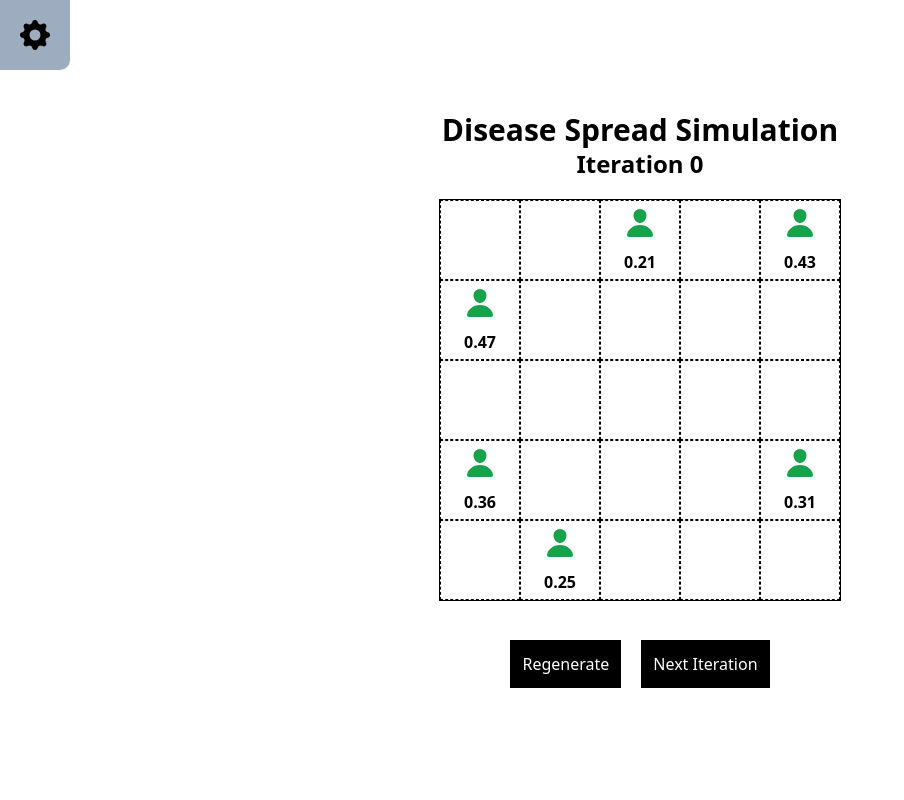
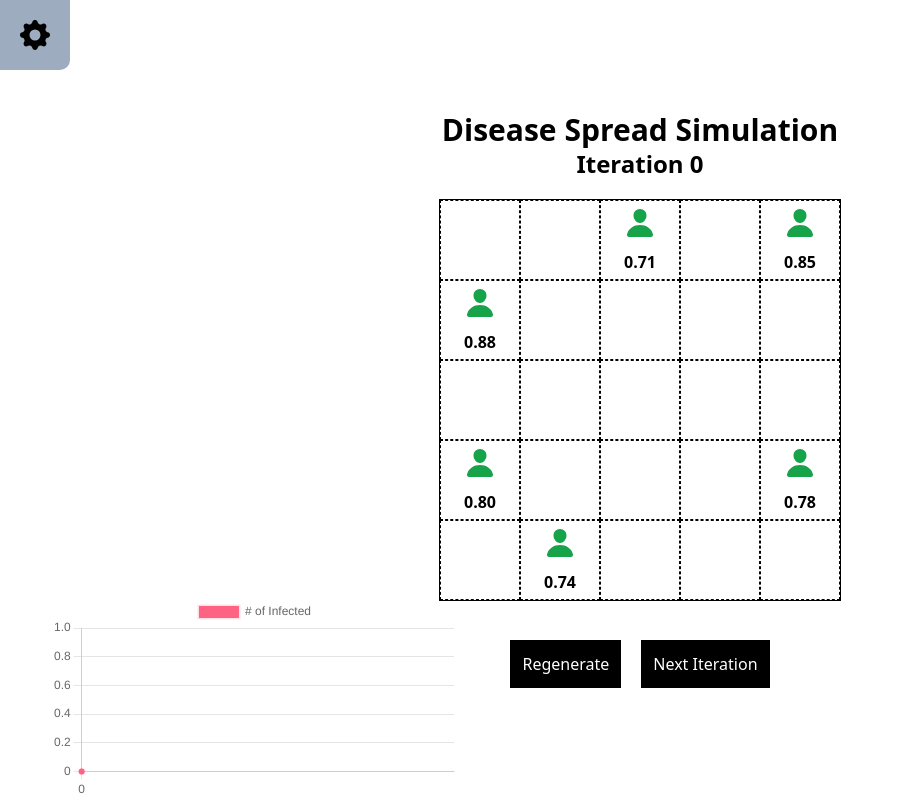
Before and after one commit to ahmadzakiakmal/Pandemic-Spread-Simulation, a Next.js app: page / in a window 1280 px wide. Shown: the whole page, without its empty margins (0-904 px from the left). Built offline with nearby package versions, Linux system fonts and the light colour scheme.

Commit message:
feat: add chart display

```diff
--- a/src/pages/index.jsx
+++ b/src/pages/index.jsx
@@ -2,6 +2,10 @@ import Image from "next/image";
 import { useEffect, useState } from "react";
 import { IoPerson } from "react-icons/io5";
 import { BsFillGearFill } from "react-icons/bs";
+import { Chart as ChartJS } from "chart.js";
+import { registerables } from "chart.js";
+import { Line } from "react-chartjs-2";
+ChartJS.register(...registerables);
 
 function Cell({ value, showVisuals, i, j, durability }) {
   return (
@@ -120,6 +124,37 @@ function Settings({
   );
 }
 
+function LineChart({ infectedArray }) {
+  const data = {
+    labels: infectedArray.map((_, i) => i),
+    datasets: [
+      {
+        label: "# of Infected",
+        data: infectedArray,
+        fill: false,
+        backgroundColor: "rgb(255, 99, 132)",
+        borderColor: "rgba(255, 99, 132, 0.2)",
+        tension: 0.1,
+        fill: true,
+        cubicInterpolationMode: "monotone",
+      },
+    ],
+  };
+
+  const options = {
+    scales: {
+      y: {
+        beginAtZero: true,
+      },
+    },
+  };
+  return (
+    <div className="w-[80%] h-[50%] mx-auto">
+      <Line data={data} options={options} />
+    </div>
+  );
+}
+
 export default function Home() {
   // * Setup Grid
   const [rows, setRows] = useState(5);
@@ -129,20 +164,22 @@ export default function Home() {
 
   // * Other Parameters
   // ? Rasio orang dengan total grid / Kepadatan populasi di area - Dimodelkan dengan probabilitas adanya orang dalam tiap cell
-  const [populationDensity, setPopulationDensity] = useState(.5);
+  const [populationDensity, setPopulationDensity] = useState(0.5);
   // ? Rasio orang yang terinfeksi dengan total orang - Dimodelkan dengan probabilitas pembawa penyakit pada awal simulasi
-  const [infectedRate, setInfectedRate] = useState(.01);
+  const [infectedRate, setInfectedRate] = useState(0.01);
   // ? Ukuran seberapa menular penyakit - Dimodelkan dengan probability menularkan ke orang sekitar
-  const [infectionProbability, setInfectionProbability] = useState(.9);
+  const [infectionProbability, setInfectionProbability] = useState(0.55);
   // ? Nilai maximum & minimum durability - Memodelkan tingkat kesehatan di wilayah yang disimulasikan
-  const [maxDurability, setMaxDurability] = useState(.5);
-  const [minDurability, setMinDurability] = useState(.2);
+  const [maxDurability, setMaxDurability] = useState(0.9);
+  const [minDurability, setMinDurability] = useState(0.7);
   // ? Iterasi waktu
   const [iteration, setIteration] = useState(0);
 
   // * Variables for Visual Needs
   const [showVisuals, setShowVisuals] = useState(true);
   const [showSettings, setShowSettings] = useState(false);
+  // ? Variables for simulation results
+  const [infectedArray, setInfectedArray] = useState([0]);
 
   // * Utility Variables
   const [refresh, setRefresh] = useState(false);
@@ -150,6 +187,7 @@ export default function Home() {
   // * Populate Grid
   useEffect(() => {
     setIteration(0);
+    setInfectedArray([0]);
     const newGrid = [];
     for (let i = 0; i < cols; i++) {
       const row = [];
@@ -159,7 +197,8 @@ export default function Home() {
         let durability = 0;
         if (randomNumber < populationDensity) {
           const randomNumber2 = Math.random();
-          const randomNumber3 = Math.random() * (maxDurability - minDurability) + minDurability;
+          const randomNumber3 =
+            Math.random() * (maxDurability - minDurability) + minDurability;
           durability = randomNumber3;
           if (randomNumber2 < infectedRate) {
             value = 2;
@@ -194,7 +233,7 @@ export default function Home() {
         }
       }
       // * Iterate through infected cells and spread the disease
-      if(infectedCells.length == 0 && iteration > 0) {
+      if (infectedCells.length == 0 && iteration > 0) {
         alert("No more infected people left! Simulation has ended.");
         return;
       }
@@ -287,12 +326,17 @@ export default function Home() {
           }
           // ? Recover from Disease
           const randomNumber = Math.random();
-          if (randomNumber < (newGrid[row][col].durability) && iteration > 5) {
+          if (randomNumber < newGrid[row][col].durability && iteration > 5) {
             newGrid[row][col].value = 3;
             newGrid[row][col].durability = 1;
           }
         }
       }
+      const amountOfInfected = newGrid
+        .flat()
+        .filter((cell) => cell.value === 2).length;
+      setInfectedArray((prev) => [...prev, amountOfInfected]);
+      console.log(infectedArray);
       setGrid(newGrid);
     }
   }, [iteration]);
@@ -353,6 +397,9 @@ export default function Home() {
           </div>
         </div>
       </div>
+      <div className="flex justify-center w-[40%] fixed left-0 bottom-0">
+        <LineChart infectedArray={infectedArray} />
+      </div>
       {/* Setting Button */}
       <div
         className="absolute top-0 left-0 p-5 bg-slate-400 rounded-br-[10px] cursor-pointer hover:bg-slate-400/90"
```
